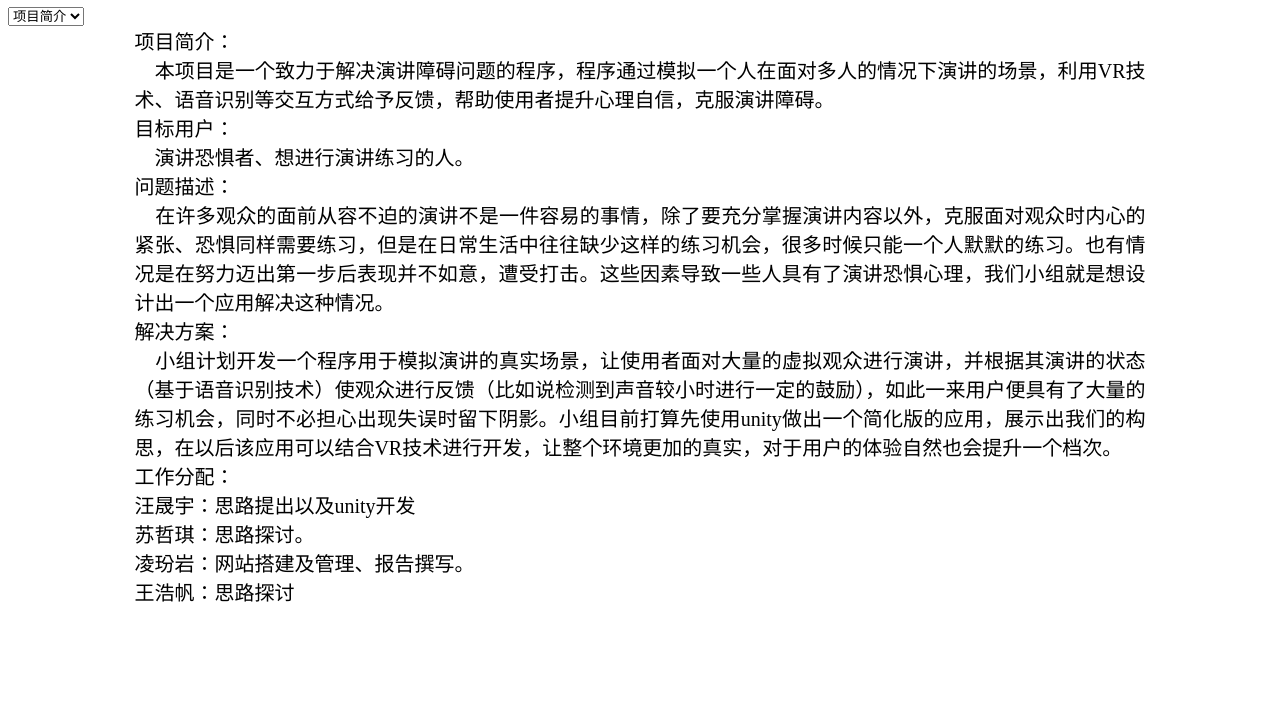
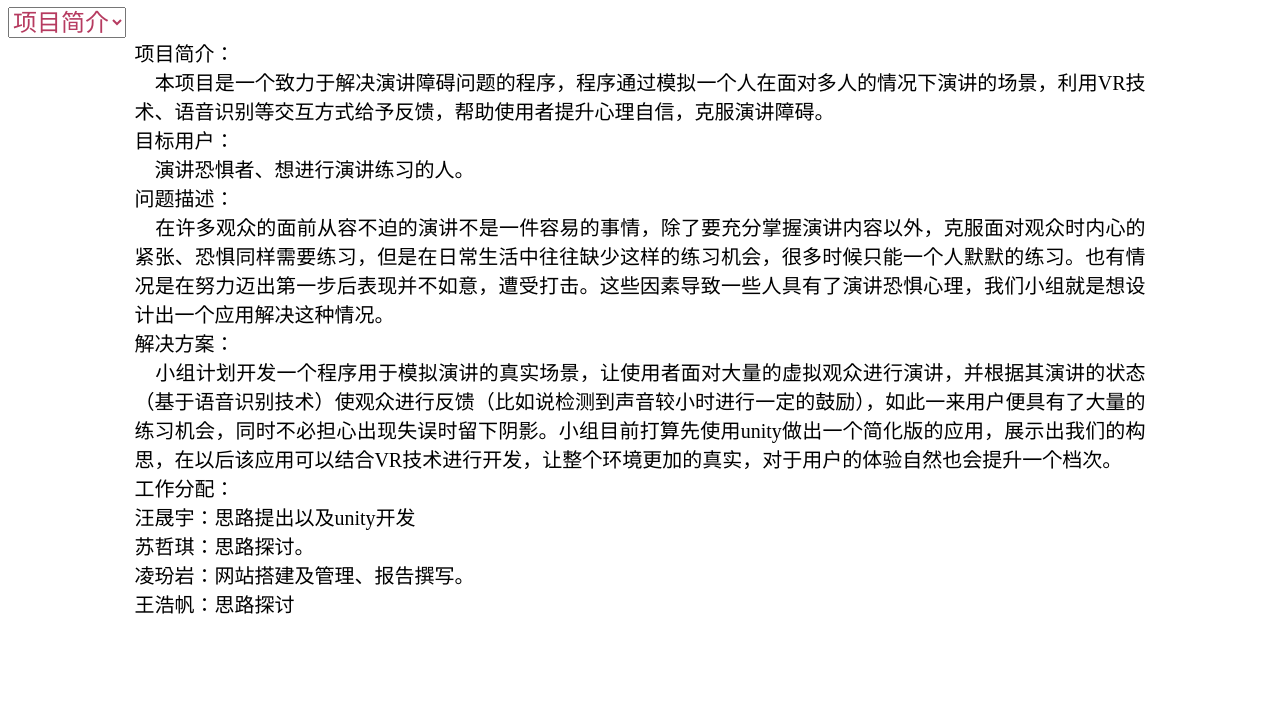
Before and after one commit to linggefanye/linggefanye.github.io, a plain HTML site: page index.html in a window 1280 px wide. Shown: the part 73-800 px from the top of the page. Drawn offline with Linux system fonts and the light colour scheme.

Commit message:
Update index.html

```diff
--- a/index.html
+++ b/index.html
@@ -23,7 +23,7 @@
 <body>
     <h1 style="text-align: center;">welcome to my website</h1>
     <form>
-        <select id="menu" sytle="width:100px;hight:50px;">
+        <select id="menu" style="font-size:24px;color:rgb(182, 59, 96);">
         <option value="projectIntro">项目简介</option>
         <option value="projectPre">项目演示</option>
         <!-- <option value="targeeUser">目标用户</option>
```
